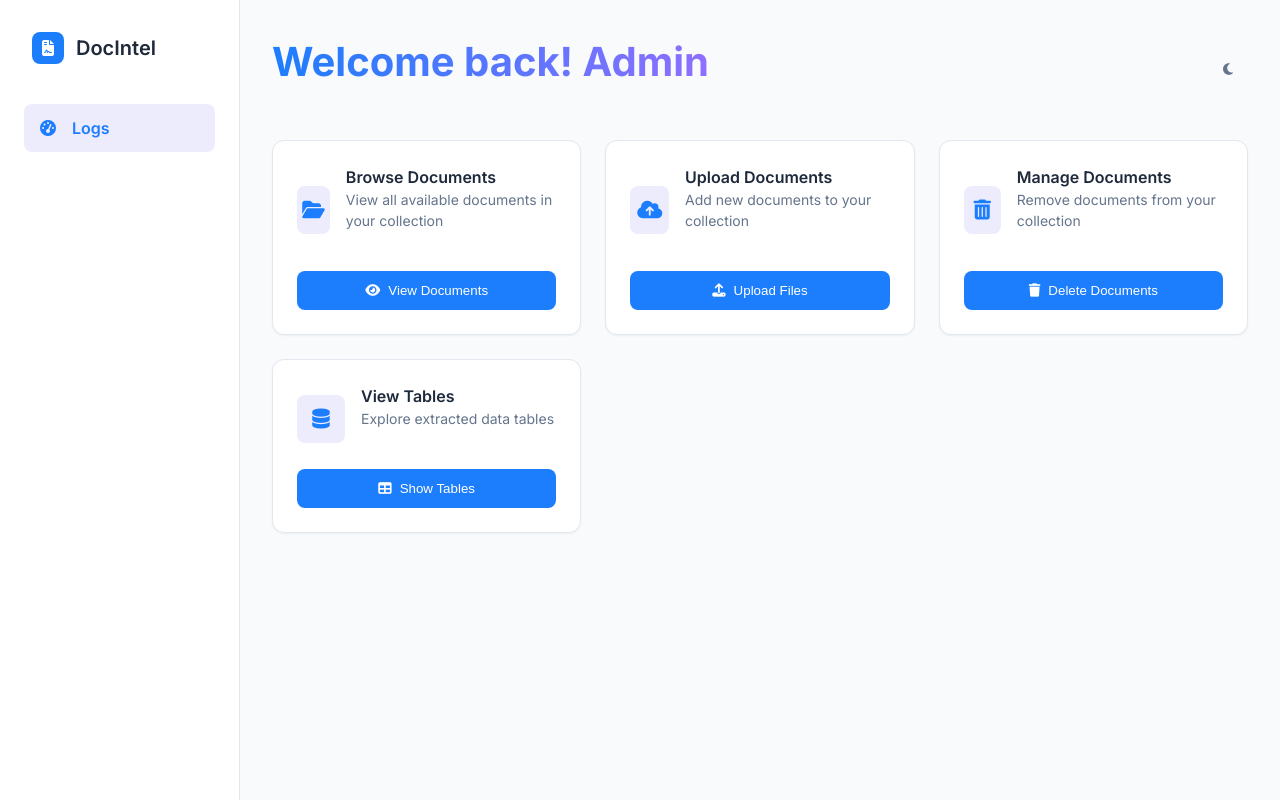
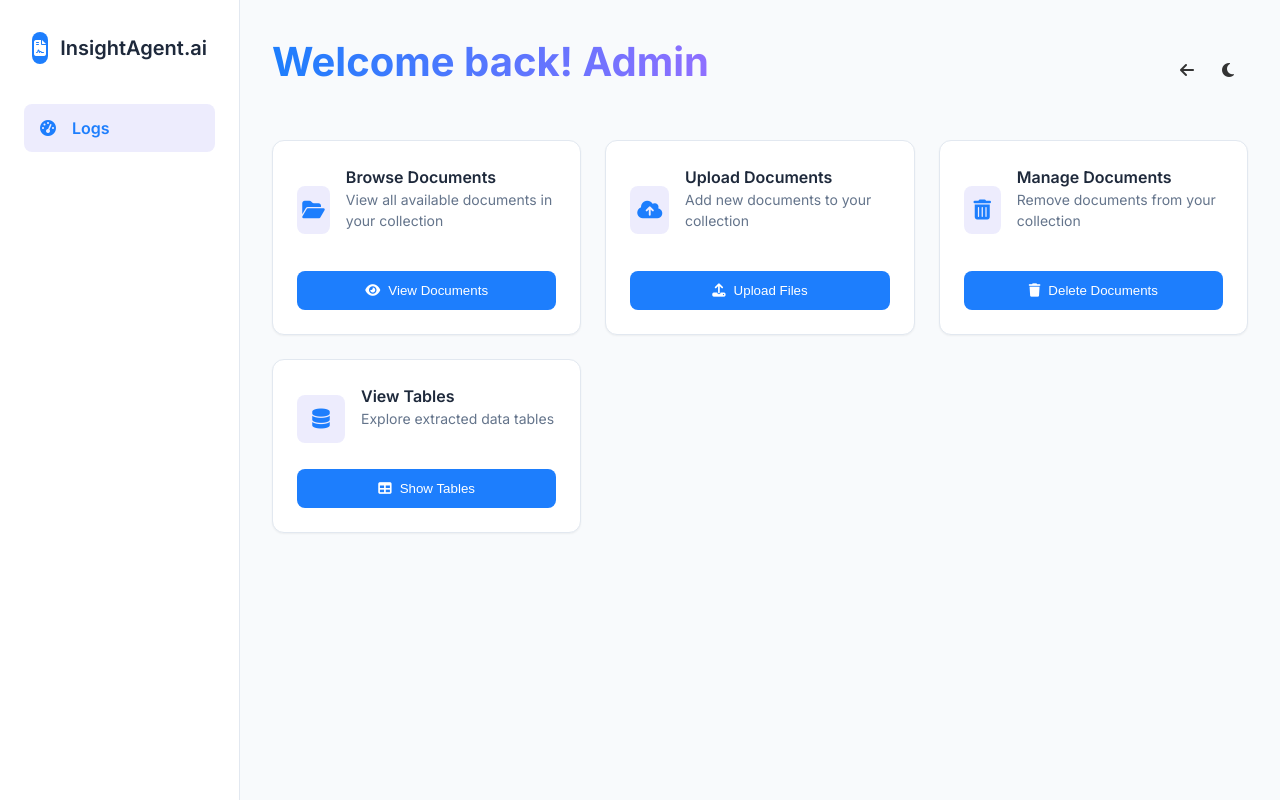
Before and after one commit to Lagozon-Technologies/lzagentic-ai, a FastAPI app: page /admin in a window 1280 px wide. Run offline with FastAPI, Linux system fonts and the light colour scheme; parts of the project's set-up code (start-up, migrations or seed data) failed here and were passed over; some libraries are stand-ins or nearby versions.

Commit message:
Update admin.html

```diff
--- a/templates/admin.html
+++ b/templates/admin.html
@@ -548,6 +548,40 @@
                 grid-template-columns: 1fr;
             }
         }
+
+
+        .back-button-container {
+    margin-bottom: 1rem;
+}
+
+.header {
+    display: flex;
+    align-items: center;
+    justify-content: space-between;
+}
+
+.header-controls {
+    display: flex;
+    align-items: center;
+    gap: 8px; /* You can adjust this for tighter spacing */
+}
+
+.back-button, .theme-toggle {
+    background-color: transparent;
+    border: none;
+    padding: 6px;
+    font-size: 16px;
+    color: #333;
+    cursor: pointer;
+}
+
+.back-button:hover, .theme-toggle:hover {
+    background-color: #f0f0f0;
+    border-radius: 6px;
+}
+
+
+
     </style>
 </head>
 <body>
@@ -558,7 +592,7 @@
                 <div class="logo-icon">
                     <i class="fas fa-file-contract"></i>
                 </div>
-                <span class="logo-text">DocIntel</span>
+                <span class="logo-text">InsightAgent.ai</span>
             </div>
 
             <nav class="nav-menu">
@@ -572,12 +606,24 @@
 
         <!-- Main Content Area -->
         <main class="main-content">
+
+
             <div class="header">
                 <h1 class="welcome-title">Welcome back! </h1>
-                <button class="theme-toggle" id="theme-toggle">
-                    <i class="fas fa-moon"></i>
-                </button>
+
+                <!-- Right-side controls -->
+                <div class="header-controls">
+                    <a href="role-select" class="back-button">
+                        <i class="fas fa-arrow-left"></i>
+                    </a>
+
+                    <button class="theme-toggle" id="theme-toggle">
+                        <i class="fas fa-moon"></i>
+                    </button>
+                </div>
             </div>
+
+
 
             <!-- Action Cards -->
             <div class="card-grid">
```
